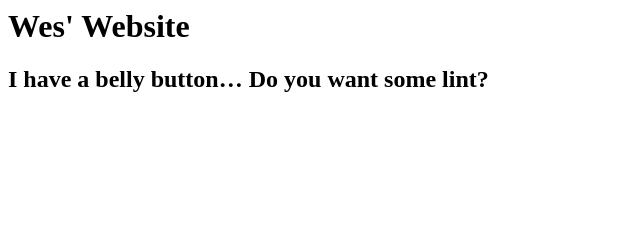
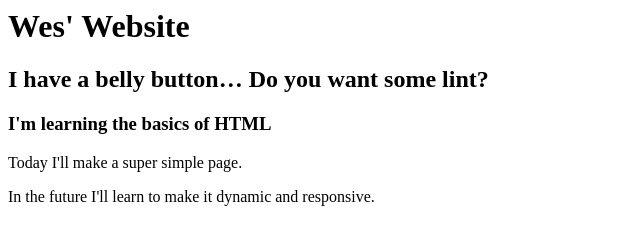
Before and after one commit to wgGcodes/wgGcodes.github.io, a plain HTML site: page index.html in a window 1280 px wide. Shown: the whole page, without its empty margins (0-640 px from the left). Drawn offline with Linux system fonts and the light colour scheme.

Commit message:
added a section with 2 paragraphs

```diff
--- a/index.html
+++ b/index.html
@@ -8,5 +8,17 @@
       <h1>Wes' Website</h1>
       <h2>I have a belly button… Do you want some lint?</h2>
     </header>
+    <nav>
+      <!-- Navigationlinks would go her if they were needed -->
+    </nav>
+    <section>
+      <h3> I'm learning the basics of HTML</h3>
+      <p>
+        Today I'll make a super simple page.
+      </p>
+      <p>
+        In the future I'll learn to make it dynamic and responsive.
+      </p>
+    </section>
   </body>
 </html>
```
